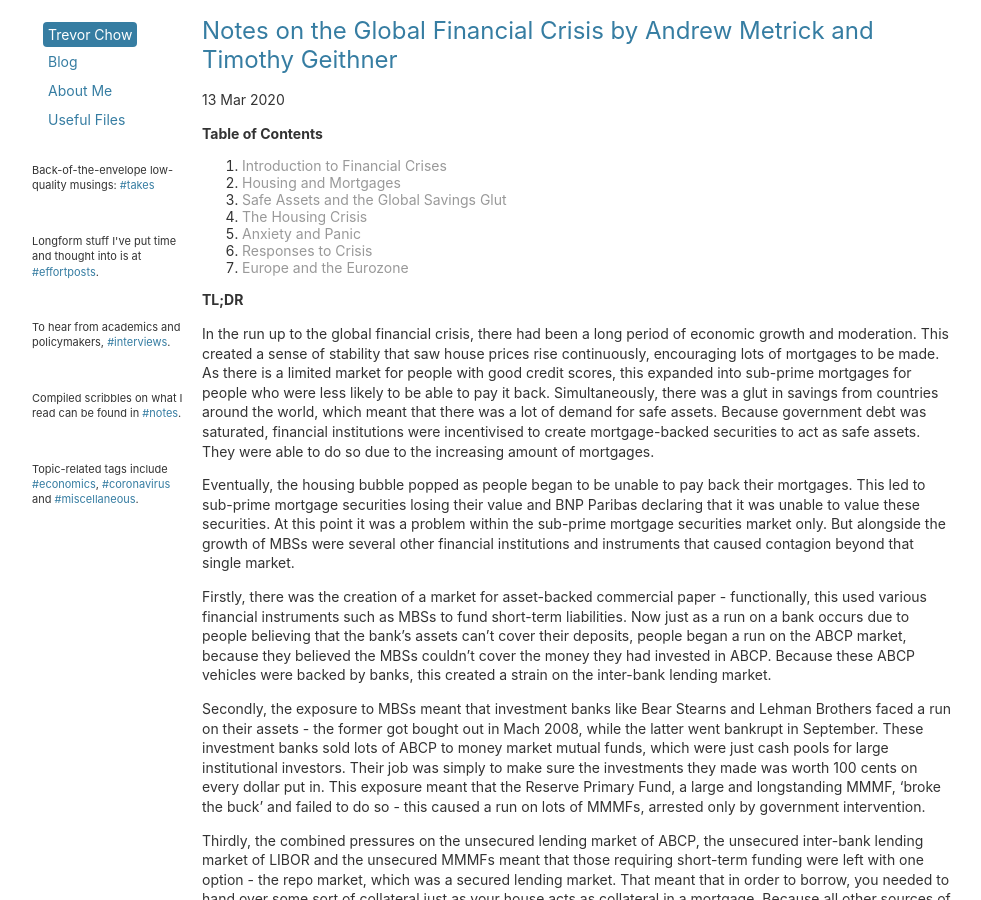
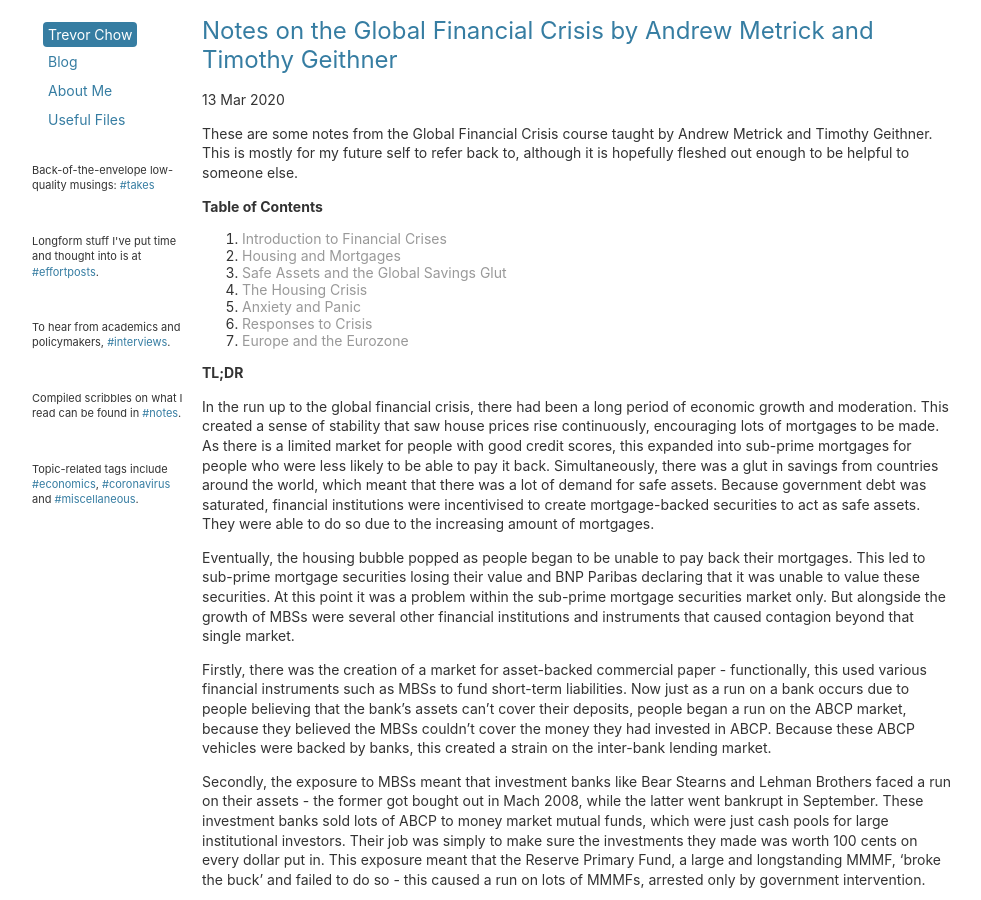
Before and after one commit to tmychow/tmychow.github.io, a Jekyll site: the page built from _posts/2020-03-13-notes-on-the-global-financial-crisis.md, in a window 1280 px wide and 900 px high. Shown: the whole window, without its empty margins (28-1009 px from the left). Built offline with Jekyll 4.4.1, drawn with Linux system fonts in a browser that asks for light colours.

Commit message:
Update 2020-03-13-notes-on-the-global-financial-crisis.md

```diff
--- a/_posts/2020-03-13-notes-on-the-global-financial-crisis.md
+++ b/_posts/2020-03-13-notes-on-the-global-financial-crisis.md
@@ -4,6 +4,9 @@ title: "Notes on the Global Financial Crisis by Andrew Metrick and Timothy Geith
 date: 2020-03-13
 tags: economics notes
 ---
+
+These are some notes from the Global Financial Crisis course taught by Andrew Metrick and Timothy Geithner. This is mostly for my future self to refer back to, although it is hopefully fleshed out enough to be helpful to someone else.
+
 
 **Table of Contents**
 
```
